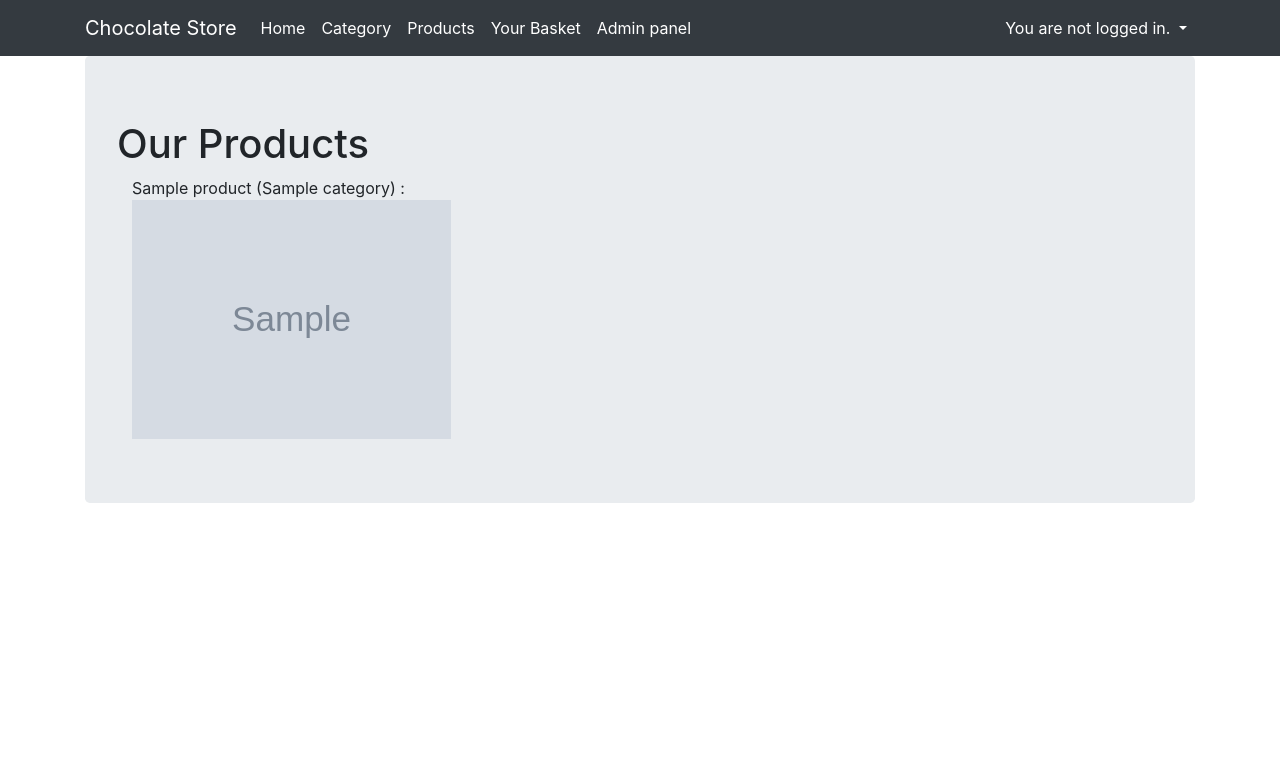
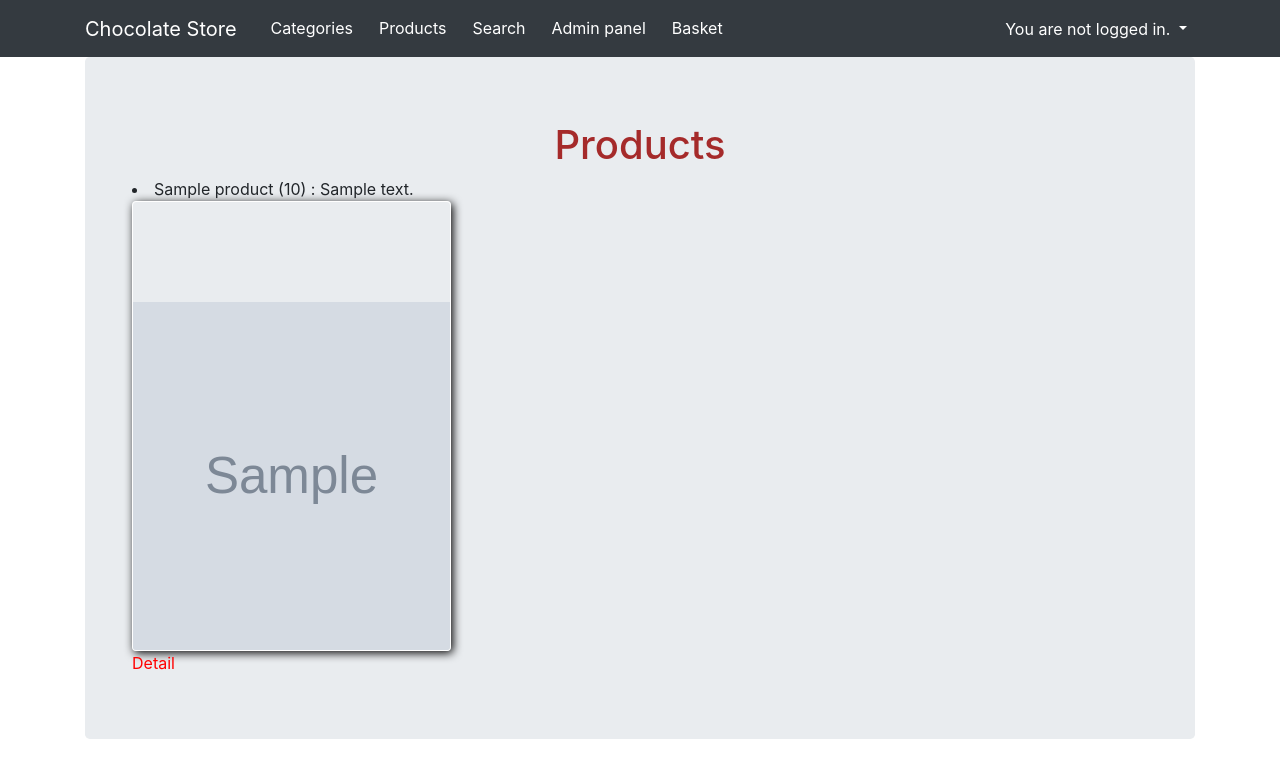
Before and after one commit to elmirashafiei/Chocolate_store, a Django app: page /products/ in a window 1280 px wide. Shown: the top 778 px of the page. Run offline with Django 3.2, Linux system fonts and the light colour scheme; tables that the repository leaves empty hold one stand-in row (values such as "Sample post"); grey boxes marked "Sample" are stand-in pictures; some libraries are stand-ins or nearby versions.

Commit message:
feature/Pro-View:modified settings , Chocolate_store/urls , products/views , static/css/style , templates/base , templates/images/images , templates/products/delete_form.html , templates/products/index.html , templates/products/product_detail.html , templates/products/products.html

```diff
--- a/Chocolate_store/settings.py
+++ b/Chocolate_store/settings.py
@@ -122,6 +122,8 @@ USE_TZ = True
 # https://docs.djangoproject.com/en/3.2/howto/static-files/
 
 STATIC_URL = '/static/'
+STATIC_ROOT = os.path.join(BASE_DIR)
+STATICFILES_DIRS = (os.path.join(BASE_DIR, 'static'), )
 
 # Default primary key field type
 # https://docs.djangoproject.com/en/3.2/ref/settings/#default-auto-field
--- a/Chocolate_store/urls.py
+++ b/Chocolate_store/urls.py
@@ -3,12 +3,14 @@ from django.urls import path, include
 from django.conf import settings
 from django.conf.urls.static import static
 
+from products.views import ProductDetailView
 
 urlpatterns = [
     path('admin/', admin.site.urls),
     path('accounts/', include('accounts.urls')),
     path('', include('products.urls')),
     path('orders/', include('orders.urls')),
+    path('product/detail/<pk>/', ProductDetailView.as_view(), name='product_detail')
 ]
 
 # This is for development only, not for production
--- a/products/views.py
+++ b/products/views.py
@@ -1,6 +1,8 @@
+from django.contrib.auth.mixins import LoginRequiredMixin, PermissionRequiredMixin, UserPassesTestMixin
 from django.http import HttpResponse
 from django.shortcuts import render
-from django.views.generic import ListView
+from django.urls import reverse_lazy
+from django.views.generic import ListView, DetailView, DeleteView
 
 from products.models import Product
 
@@ -21,3 +23,25 @@ def index(request):
 class ProductsViewList(ListView):
     template_name = "products/products.html"
     model = Product
+
+
+class StaffRequiredMixin(UserPassesTestMixin):
+    def test_func(self):
+        return self.request.user.is_staff
+
+
+class ProductDeleteView(LoginRequiredMixin, PermissionRequiredMixin, StaffRequiredMixin, DeleteView):
+    template_name = "products/delete_form.html"
+    model = Product
+    success_url = reverse_lazy("products")
+    permission_required = "products.delete_product"
+    def test_func(self):
+        return super().test_func() and self.request.user.is_superuser
+
+class ProductDetailView(DetailView):
+    template_name = "products/product_detail.html"
+    model = Product
+
+
+# class StaffRequiredMixin(object):
+#     pass
--- /dev/null
+++ b/static/css/style.css
@@ -0,0 +1,40 @@
+h1{
+color: brown;
+text-align:center;
+}
+
+img {
+    vertical-align: middle;
+    border-style: none;
+    border: solid 1px white;
+    border-radius: 4px;
+    box-shadow: 2px 2px 10px;
+    transition: all .2s;
+    display : block;
+    color: black;
+    margin-left : auto;
+    margin-right: auto;
+    height: 450px;
+    padding: 100px 0 0 0;
+
+}
+
+.product-title{
+color:red;
+margin-top : 20px;
+}
+
+img:hover {
+    transform: scale(1.1);
+}
+
+
+.nav-item.nav-link{
+margin-left:10px;
+border-bottom:solid 1px transparent;
+transition:all .5s;
+}
+.nav-item.nav-link:hover{
+color:yellow!important;
+border-bottom:solid 1px yellow!important;
+}
--- a/templates/base.html
+++ b/templates/base.html
@@ -6,8 +6,8 @@
     <title>Chocolate Store</title>
     <!--    CSS BootStrap-->
     <link rel="stylesheet" href="https://stackpath.bootstrapcdn.com/bootstrap/4.2.1/css/bootstrap.min.css" integrity="sha384-GJzZqFGwb1QTTN6wy59ffF1BuGJpLSa9DkKMp0DgiMDm4iYMj70gZWKYbI706tWS" crossorigin="anonymous">
-    <link rel="stylesheet" href="{% static 'css/styl.css' %}">
-    <link href='{% static "/css/styl.css" %}' rel='stylesheet' type='text/css'>
+    <link rel="stylesheet" href="{% static 'css/style.css' %}">
+    <link href='{% static "/css/style.css" %}' rel='stylesheet' type='text/css'>
     <script src="https://code.jquery.com/jquery-3.3.1.slim.min.js" integrity="sha384-q8i/X+965DzO0rT7abK41JStQIAqVgRVzpbzo5smXKp4YfRvH+8abtTE1Pi6jizo" crossorigin="anonymous"></script>
     <script src="https://cdnjs.cloudflare.com/ajax/libs/popper.js/1.14.6/umd/popper.min.js" integrity="sha384-wHAiFfRlMFy6i5SRaxvfOCifBUQy1xHdJ/yoi7FRNXMRBu5WHdZYu1hA6ZOblgut" crossorigin="anonymous"></script>
     <!--    JS bootstrap   -->
@@ -24,30 +24,33 @@
 {% load static %}
 <nav class="navbar navbar-expand-lg navbar-dark bg-dark">
     <div class="container fixed">
-        <a class="navbar-brand" href="/">Chocolate Store</a>
         <button
           class="navbar-toggler" type="button"
           data-toggle="collapse" data-target="#navbarNavAltMarkup"
         >
           <span class="navbar-toggler-icon"></span>
         </button>
+        <a class="navbar-brand" href="/">Chocolate Store</a>
+
         <div class="collapse navbar-collapse" id="navbarNavAltMarkup">
           <div class="navbar-nav">
+
             <a class="nav-item nav-link active" href="">
-              Home
-            </a>
-            <a class="nav-item nav-link active" href="">
-              Category
+              Categories
             </a>
             <a class="nav-item nav-link active" href="{% url 'products:products' %}">
               Products
             </a>
             <a class="nav-item nav-link active" href="">
-              Your Basket
+              Search
             </a>
             <a class="nav-item nav-link active" href="/admin">
               Admin panel
             </a>
+            <a class="nav-item nav-link active" href="">
+              Basket
+            </a>
+
 
           </div>
         </div>
--- a/templates/products/products.html
+++ b/templates/products/products.html
@@ -1,16 +1,21 @@
 {% extends "base.html" %}
 {% load static %}
 {% block content %}
-  <h1>Our Products</h1>
+  <h1>Products</h1>
   <div class="container">
       <div class="row">
         {% for product in object_list %}
           <div class="col-4">
-            {{ product.title }} ({{ product.category }}) : {{ movie.description}}
-            <img  src="{{ product.thumbnail.url }}" alt="Products!" style="max-width:100%;max-height:100%;
-            div.desc {
-              padding: 15px;
-              text-align: center;} ">
+            <li>
+              {{ product.title }} ({{ product.price }}) : {{ product.description}}
+              <img  src="{{ product.thumbnail.url }}" alt="Products!" style="max-width:100%;max-height:100%;
+              div.desc {
+                padding: 15px;
+                text-align: center;} ">
+              <a class="product-title" href="{% url 'product_detail' product.id %}">
+               Detail
+              </a>
+            </li>
           </div>
         {% endfor %}
       </div>
```
Also changed, not shown: templates/products/delete_form.html (added, +11 -0 lines), templates/products/index.html (+7 -7 lines), templates/products/product_detail.html (added, +8 -0 lines), media/images/VzXlAl23rTks7Fmn3ZMR.jpeg (added), media/images/jelly.jpeg (added), media/images/kitkat.jpeg (added), 1 other file.
